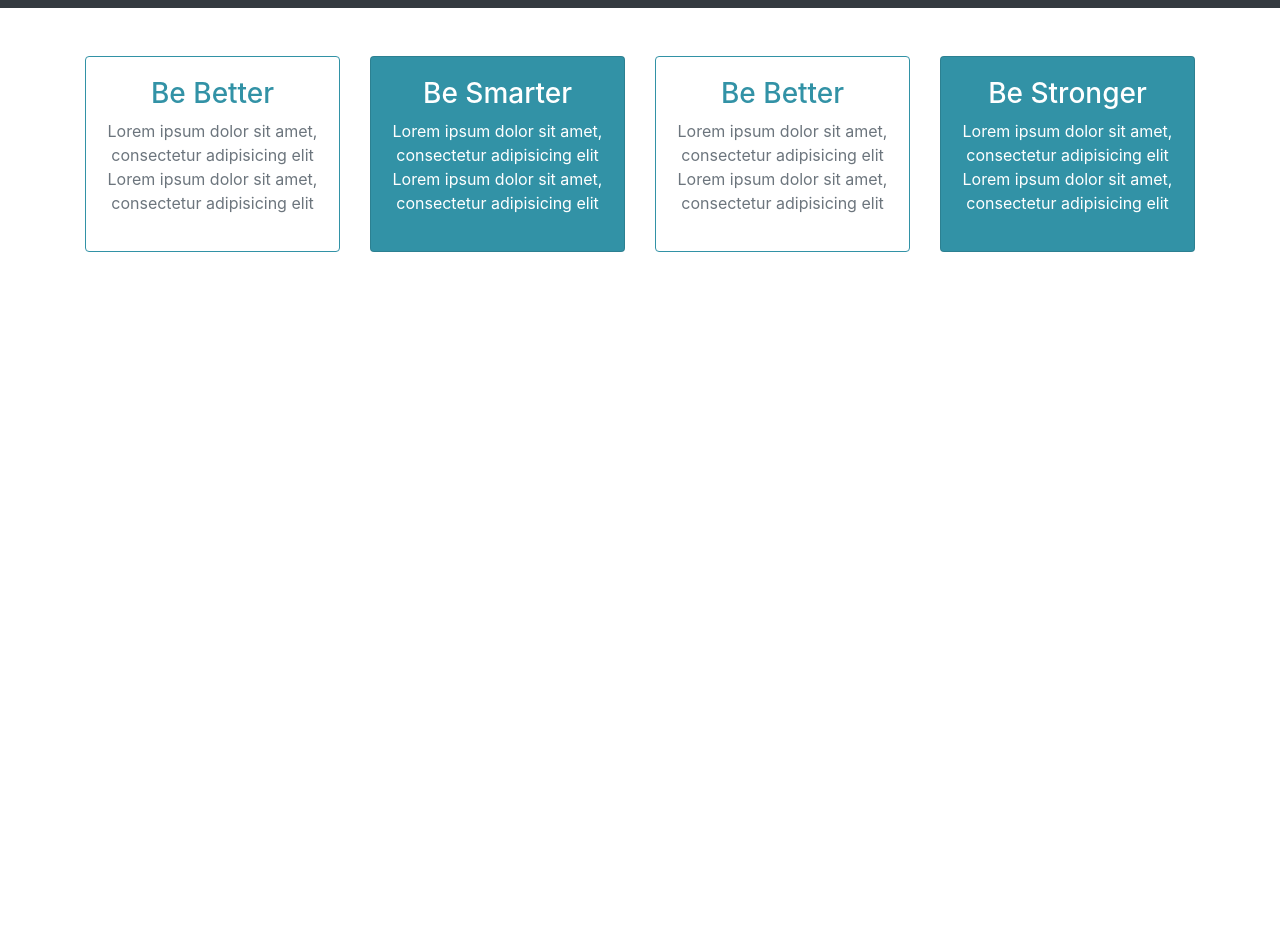
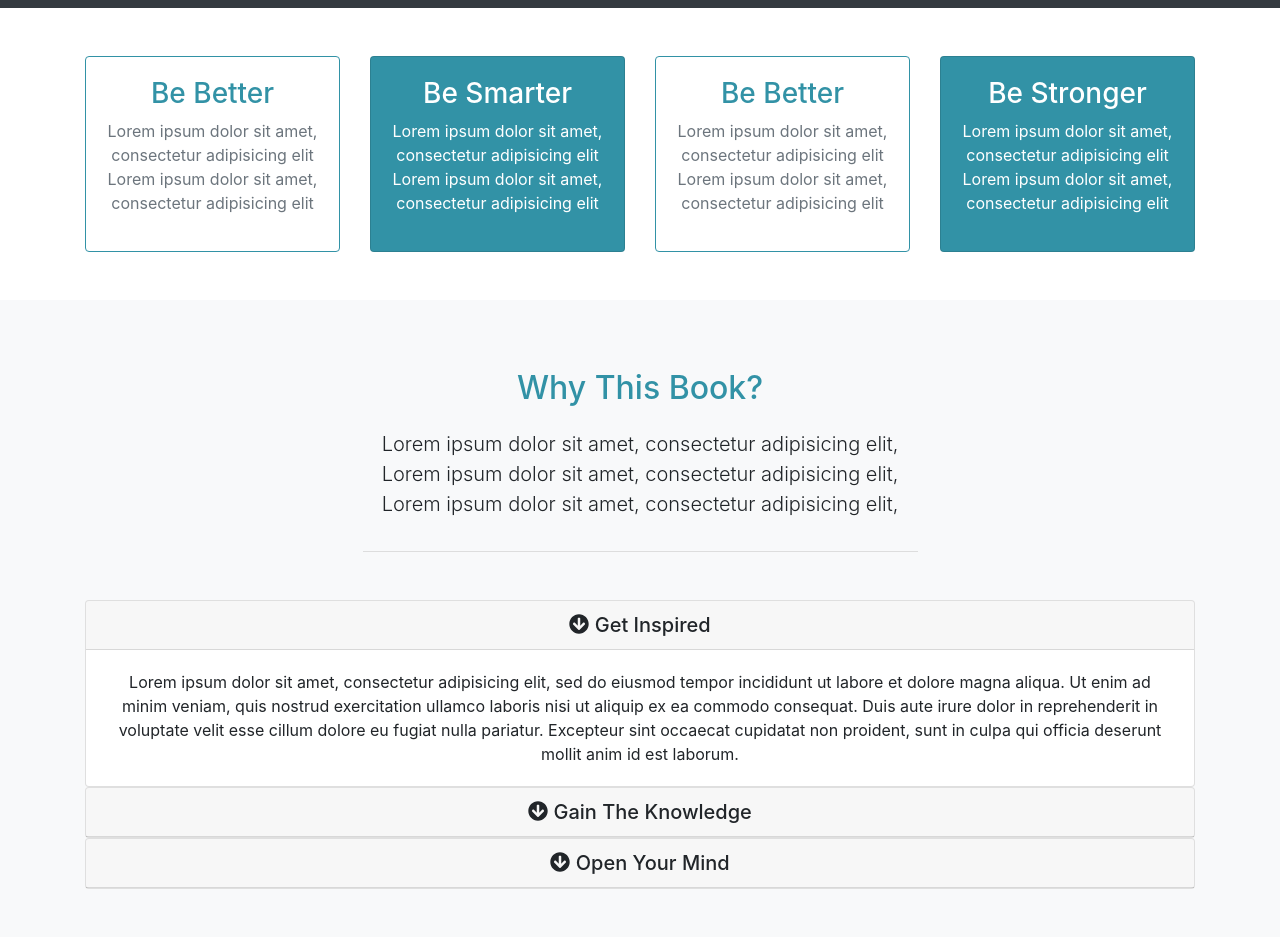
Before and after one commit to ArnasDickus/Mizuxe, a website with bundled scripts: page app/index.html in a window 1280 px wide. Shown: the part 841-1778 px from the top of the page. Before the commit the page ends 1141 px from the top, so only its background shows below. Built offline with nearby package versions, Linux system fonts and the light colour scheme; files whose address does not match are found by name.

Commit message:
Finished accordian section

```diff
--- /dev/null
+++ b/app/assets/styles/modules/_about.css
@@ -0,0 +1,8 @@
+.about{
+
+  &__info-header{
+    width: 50%;
+    margin: auto;
+    border-bottom: 1px #ddd solid;
+  }
+}
--- a/app/assets/styles/styles.css
+++ b/app/assets/styles/styles.css
@@ -11,6 +11,7 @@
 @import "modules/_newsletter.css";
 @import "modules/_custom.css";
 @import "modules/_boxes.css";
+@import "modules/_about.css";
 
 
 
--- a/app/index.html
+++ b/app/index.html
@@ -143,6 +143,103 @@
     </div>
   </section>
 
+<!-- About / Why Section -->
+  <section id = "about" class = "py-5 text-center bg-light">
+    <div class="container">
+      <div class="row">
+        <div class="col">
+          <div class="about__info-header mb-5">
+            <h1 class = "custom--text-color">
+              Why This Book?
+            </h1>
+            <p class = "lead pb-3">
+              Lorem ipsum dolor sit amet, consectetur adipisicing elit,
+              Lorem ipsum dolor sit amet, consectetur adipisicing elit,
+              Lorem ipsum dolor sit amet, consectetur adipisicing elit,
+            </p>
+          </div>
+          <!-- Accordion -->
+          <div id = "accordion" class="">
+            <div class="card">
+              <div class="card-header">
+                <h5 class = "mb-0">
+                  <div href = "#collapse1"
+                  data-toggle = "collapse" data-parent = "#accordion"
+                  class="">
+                    <i class = "fas fa-arrow-circle-down"></i>  Get Inspired
+                  </div>
+                </h5>
+              </div>
+
+              <div id = "collapse1" class="collapse show">
+                <div class="card-body">
+                  Lorem ipsum dolor sit amet, consectetur adipisicing elit,
+                  sed do eiusmod tempor incididunt ut labore et dolore
+                  magna aliqua. Ut enim ad minim veniam, quis nostrud
+                  exercitation ullamco laboris nisi ut aliquip ex ea
+                  commodo consequat. Duis aute irure dolor in reprehenderit
+                  in voluptate velit esse cillum dolore eu fugiat nulla
+                  pariatur. Excepteur sint occaecat cupidatat non proident,
+                  sunt in culpa qui officia deserunt mollit anim id est
+                  laborum.
+                </div>
+              </div>
+            </div>
+            <div class="card">
+              <div class="card-header">
+                <h5 class = "mb-0">
+                  <div href = "#collapse2"
+                  data-toggle = "collapse" data-parent = "#accordion"
+                  class="">
+                    <i class = "fas fa-arrow-circle-down"></i>  Gain The Knowledge
+                  </div>
+                </h5>
+              </div>
+
+              <div id = "collapse2" class="collapse ">
+                <div class="card-body">
+                  Lorem ipsum dolor sit amet, consectetur adipisicing elit,
+                  sed do eiusmod tempor incididunt ut labore et dolore
+                  magna aliqua. Ut enim ad minim veniam, quis nostrud
+                  exercitation ullamco laboris nisi ut aliquip ex ea
+                  commodo consequat. Duis aute irure dolor in reprehenderit
+                  in voluptate velit esse cillum dolore eu fugiat nulla
+                  pariatur. Excepteur sint occaecat cupidatat non proident,
+                  sunt in culpa qui officia deserunt mollit anim id est
+                  laborum.
+                </div>
+              </div>
+            </div>
+            <div class="card">
+              <div class="card-header">
+                <h5 class = "mb-0">
+                  <div href = "#collapse3"
+                  data-toggle = "collapse" data-parent = "#accordion"
+                  class="">
+                    <i class = "fas fa-arrow-circle-down"></i>  Open Your Mind
+                  </div>
+                </h5>
+              </div>
+
+              <div id = "collapse3" class="collapse ">
+                <div class="card-body">
+                  Lorem ipsum dolor sit amet, consectetur adipisicing elit,
+                  sed do eiusmod tempor incididunt ut labore et dolore
+                  magna aliqua. Ut enim ad minim veniam, quis nostrud
+                  exercitation ullamco laboris nisi ut aliquip ex ea
+                  commodo consequat. Duis aute irure dolor in reprehenderit
+                  in voluptate velit esse cillum dolore eu fugiat nulla
+                  pariatur. Excepteur sint occaecat cupidatat non proident,
+                  sunt in culpa qui officia deserunt mollit anim id est
+                  laborum.
+                </div>
+              </div>
+            </div>
+          </div>
+        </div>
+      </div>
+    </div>
+  </section>
   <!-- build:js assets/scripts/App.js -->
   <script src="/temp/scripts/App.js"></script>
 
```
Also changed, not shown: app/assets/styles/modules/_boxes.css (line endings or trailing spaces), app/temp/styles/styles.css.
